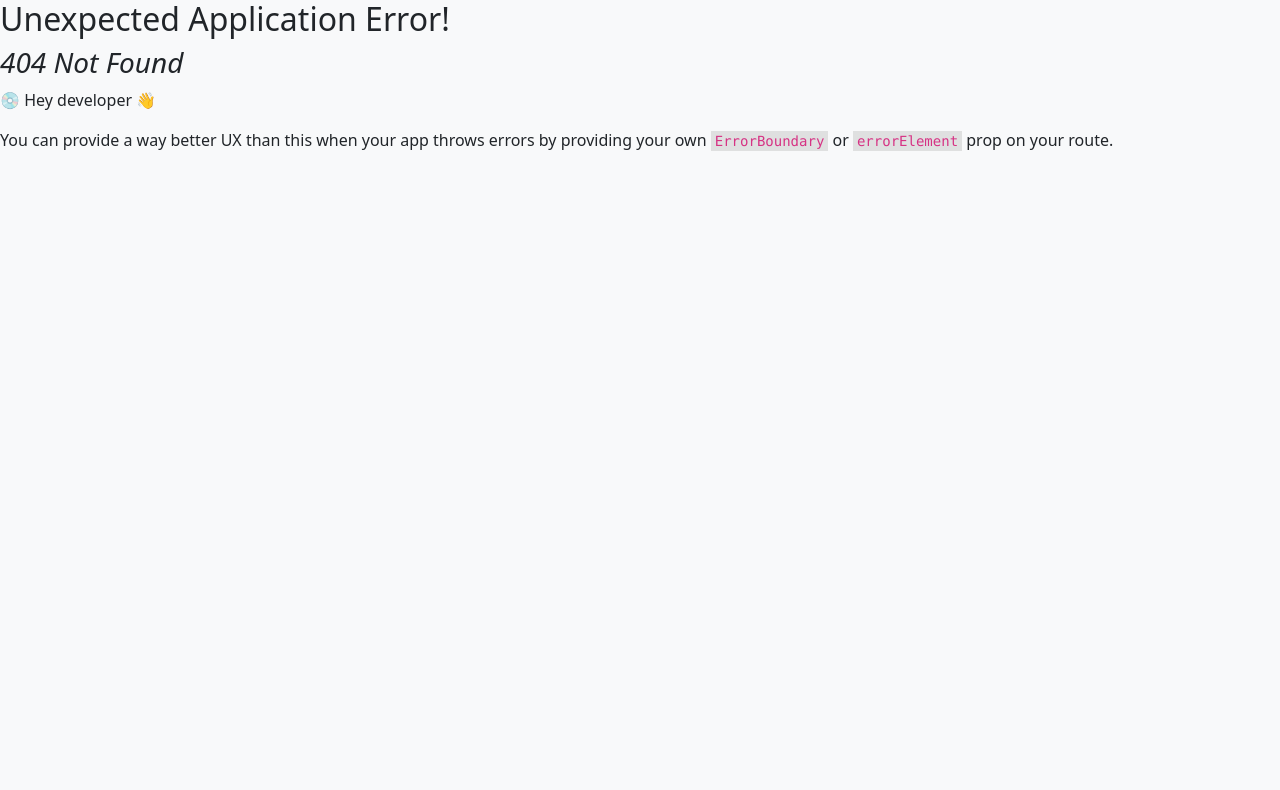
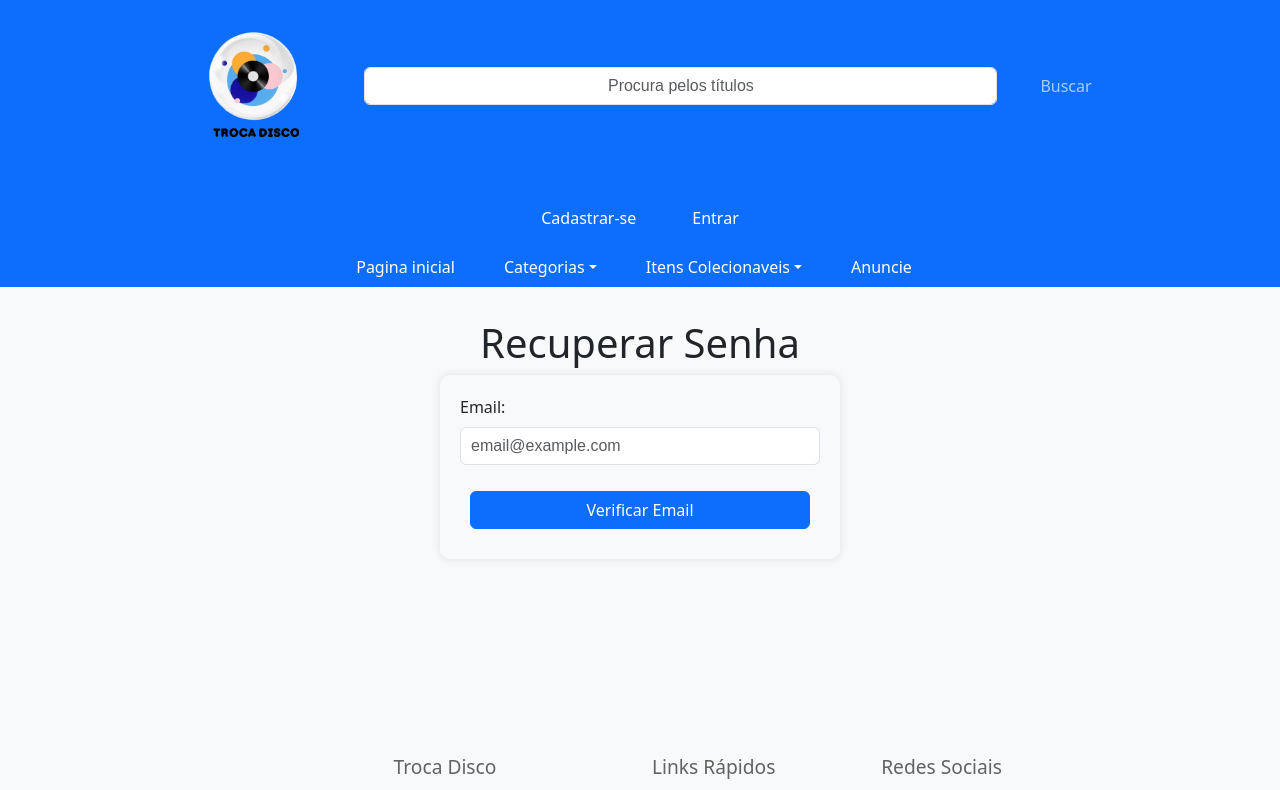
Before and after one commit to fabiobleus/TrocaDisco, a React (Vite) app in the folder Front/: page /forgot-password in a window 1280 px wide. Before the commit this address had no page. Shown: the top 790 px of the page. Built offline with nearby package versions, Linux system fonts and the light colour scheme.

Commit message:
Tentando arrumar a parte funcional de alteração de senha no login

```diff
--- a/Front/src/App.jsx
+++ b/Front/src/App.jsx
@@ -3,6 +3,7 @@ import { Outlet } from 'react-router-dom';
 import Footer from './componentes/footer';
 import './App.css';
 import MagicSquare from './css/componentsResponsive';
+import ForgotPassword from './componentes/forgotPassword';
 
 function App() {
   return (
@@ -11,6 +12,7 @@ function App() {
       <h1>Bem-vindo ao Troca Disco</h1>
       <Outlet />
       {/* Rodapé */}
+
       <Footer />
       <MagicSquare squareSize={{md:200, sm:100, xs:50}}/>
     </div>
--- /dev/null
+++ b/Front/src/componentes/forgotPassword.jsx
@@ -0,0 +1,148 @@
+import React, { useState } from 'react';
+import Header from "../componentes/header"
+import Footer from "../componentes/footer"
+import "/src/index.css"
+
+
+const ForgotPassword = () => {
+
+
+    const [email, setEmail] = useState('');
+    const [password, setPassword] = useState('');
+    const [confirmPassword, setConfirmPassword] = useState('');
+    const [message, setMessage] = useState('');
+    const [isEmailVerified, setIsEmailVerified] = useState(false);
+
+    const handleChangeEmail = (e) => {
+        setEmail(e.target.value);
+    };
+
+    const handleChangePassword = (e) => {
+        setPassword(e.target.value);
+    };
+
+    const handleChangeConfirmPassword = (e) => {
+        setConfirmPassword(e.target.value);
+    };
+
+    const handleVerifyEmail = async (e) => {
+        e.preventDefault();
+
+        try {
+            const options = {
+                method: 'POST',
+                headers: {
+                    'Content-Type': 'application/json'
+                },
+                body: JSON.stringify({ email }),
+            };
+
+            const response = await fetch('http://localhost:3000/api/verify-email', options);
+            const result = await response.json();
+
+            if (response.ok) {
+                setIsEmailVerified(true);
+                setMessage('Email verificado. Por favor, insira sua nova senha.');
+
+            } else {
+                setMessage('Erro ao verificar email. Tente novamente.');
+            }
+        } catch (error) {
+            setMessage('Erro ao verificar email. Tente novamente.');
+        }
+    };
+
+    const handleSubmitNewPassword = async (e) => {
+        e.preventDefault();
+
+        if (password !== confirmPassword) {
+            setMessage('As senhas não coincidem. Tente novamente.');
+            return;
+        }
+
+        try {
+            const options = {
+                method: 'POST',
+                headers: {
+                    'Content-Type': 'application/json'
+                },
+                body: JSON.stringify({ email, password })
+            };
+
+            const response = await fetch('http://localhost:3000/api/reset-password', options);
+            const result = await response.json();
+
+            if (response.ok) {
+                setMessage('Senha redefinida com sucesso. Você pode fazer login agora.');
+            } else {
+                setMessage('Erro ao redefinir senha. Tente novamente.');
+            }
+        } catch (error) {
+            setMessage('Erro ao redefinir senha. Tente novamente.');
+        }
+    };
+
+    return (
+        <div className="min-height-500 d-flex flex-column align-items-center justify-content-center" style={{ minHeight: '50vh' }}>
+            <Header />
+            <div style={{ height: '2rem' }}></div>
+            <h1>Recuperar Senha</h1>
+            {!isEmailVerified ? (
+                <form className="form-container" style={{ maxWidth: '400px', width: '100%' }} onSubmit={handleVerifyEmail}>
+                    <div className="mb-3">
+                        <label htmlFor="email" className="form-label">Email:</label>
+                        <input
+                            type="email"
+                            className="form-control"
+                            id="email"
+                            placeholder="email@example.com"
+                            onChange={handleChangeEmail}
+                            value={email}
+                            name="email"
+                            style={{ textAlign: 'left', paddingLeft: '10px' }}
+                        />
+                    </div>
+                    <div className="d-grid">
+                        <button type="submit" className="btn btn-primary">Verificar Email</button>
+                    </div>
+                </form>
+            ) : (
+                <form className="form-container" style={{ maxWidth: '400px', width: '100%' }} onSubmit={handleSubmitNewPassword}>
+                    <div className="mb-3">
+                        <label htmlFor="password" className="form-label">Nova Senha:</label>
+                        <input
+                            type="password"
+                            className="form-control"
+                            id="password"
+                            placeholder="Nova Senha"
+                            onChange={handleChangePassword}
+                            value={password}
+                            name="password"
+                            style={{ textAlign: 'left', paddingLeft: '10px' }}
+                        />
+                    </div>
+                    <div className="mb-3">
+                        <label htmlFor="confirmPassword" className="form-label">Confirme a Nova Senha:</label>
+                        <input
+                            type="password"
+                            className="form-control"
+                            id="confirmPassword"
+                            placeholder="Confirme a Nova Senha"
+                            onChange={handleChangeConfirmPassword}
+                            value={confirmPassword}
+                            name="confirmPassword"
+                            style={{ textAlign: 'left', paddingLeft: '10px' }}
+                        />
+                    </div>
+                    <div className="d-grid">
+                        <button type="submit" className="btn btn-primary">Redefinir Senha</button>
+                    </div>
+                </form>
+            )}
+            {message && <p>{message}</p>}
+            <Footer />
+        </div>
+    );
+}
+
+export default ForgotPassword;
--- a/Front/src/main.jsx
+++ b/Front/src/main.jsx
@@ -8,8 +8,10 @@ import Category from './pages/category.jsx';
 import RegisterUser from './pages/registerUser.jsx';
 import CreateProduct from './pages/createProduct.jsx';
 import LoginUser from './pages/loginUser.jsx';
+import ForgotPassword from './componentes/forgotPassword.jsx';
 import ProfilePage from './pages/profilePage.jsx';
 import Product from './pages/product.jsx';
+
 
 const router = createBrowserRouter([
   {
@@ -27,6 +29,10 @@ const router = createBrowserRouter([
   {
     path: "/login-user",
     element: <LoginUser/>
+  },
+  {
+    path: "/forgot-password",
+    element: <ForgotPassword/>
   },
   {
     path: "/create-product",
--- a/Front/src/pages/loginUser.jsx
+++ b/Front/src/pages/loginUser.jsx
@@ -2,7 +2,8 @@ import Header from "../componentes/header"
 import Footer from "../componentes/footer"
 import "/src/index.css"
 import React, { useState } from 'react';
-import { useNavigate } from "react-router-dom";
+import { Link, useNavigate } from "react-router-dom";
+
 
 const LoginUser = () => {
     const navigate = useNavigate();
@@ -84,7 +85,7 @@ const LoginUser = () => {
                 </div>
 
                 <div>
-                    <p>Esqueceu a senha? <a href="/forgot-password">Clique aqui</a></p>
+                    <p>Esqueceu a senha? <Link to="/forgot-password">Clique aqui</Link></p>
                 </div>
 
                 <div className="d-grid">
```
